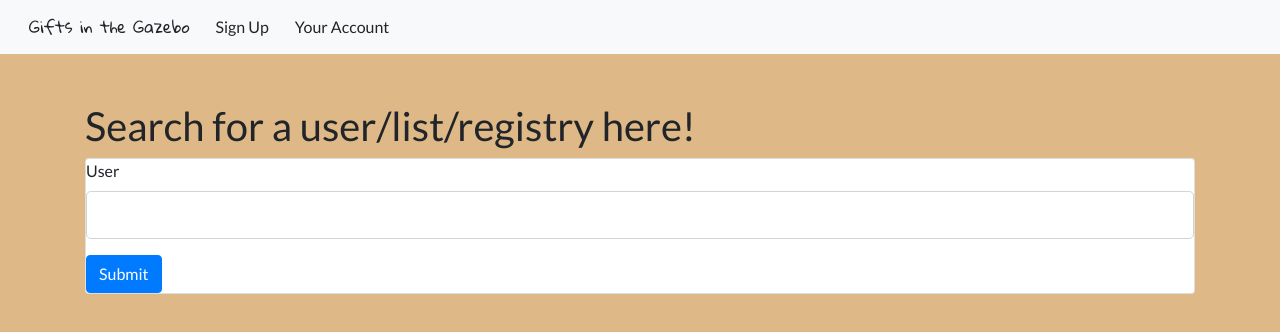
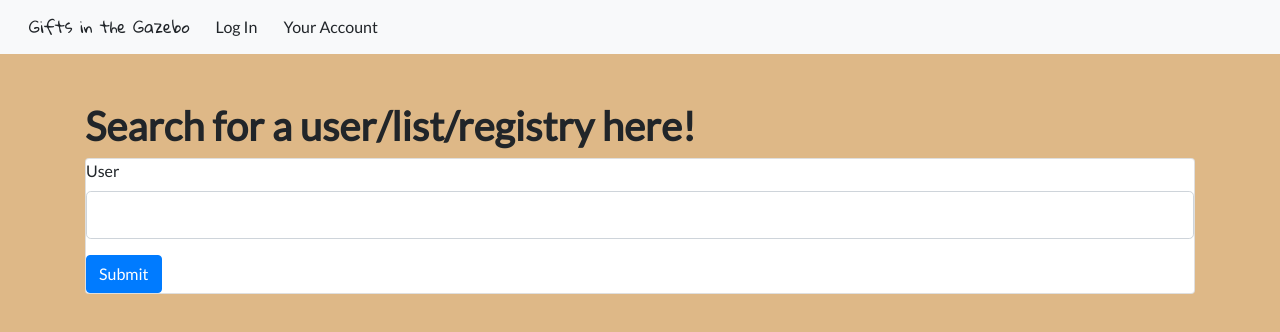
Before and after one commit to samityo/Giftstar, a React (Create React App) app in the folder client/: page /UserSearch in a window 1280 px wide. Shown: the top 332 px of the page. Built offline with nearby package versions, Linux system fonts and the light colour scheme.

Commit message:
updates to component links and css

```diff
--- a/client/src/App.css
+++ b/client/src/App.css
@@ -1,6 +1,10 @@
 body{
   background: burlywood;
   font-family: 'Lato', sans-serif;
+}
+
+h1 {
+  font-weight: bold
 }
 
 .header{
@@ -27,6 +31,7 @@ body{
 
 
 .list li {
+  font-size: 18pt;
   list-style: none;
   border-bottom: 1px dotted #ccc;
   text-indent: 25px;
@@ -34,3 +39,7 @@ body{
   padding: 10px;
   text-transform: capitalize;
 }
+
+li a {
+  text-indent: 0
+}
--- a/client/src/components/Login.js
+++ b/client/src/components/Login.js
@@ -34,7 +34,7 @@ loginUser({
   email: this.state.email,
   password: this.state.password
 }).then(() =>{
- this.props.history.push("/Account")
+ this.props.history.push("/RegistryList")
   this.setState({
     loggedIn: true
   })
--- a/client/src/components/Navbar.js
+++ b/client/src/components/Navbar.js
@@ -13,10 +13,10 @@ function Navbar () {
         <ul className='navbar-nav justify-content-end'>
 
           <li className='nav-item'>
-            <NavLink to='/SignUp' className='btn'>Sign Up</NavLink>
+            <NavLink to='/Login' className='btn'>Log In</NavLink>
           </li>
           <li className='nav-item'>
-            <NavLink to='/Account' className='btn'>Your Account</NavLink>
+            <NavLink to='/RegistryList' className='btn'>Your Account</NavLink>
           </li>
 
         </ul>
--- a/client/src/components/ProdListItem.js
+++ b/client/src/components/ProdListItem.js
@@ -2,8 +2,10 @@ import React from 'react'
 
 function ProdListItem (props) {
   return (
-    <li className='border-bottom'>{props.name}  | <a href={props.link ? props.link : ''}>{props.link ? "Buy it here" : ""}</a> <br />
-      <button className='btn btn-success ml-3' onClick={props.claimProduct}>Claim this item!</button>
+    <li className='border-bottom'>{props.name} <br />
+
+      <button className='btn btn-success mx-3' onClick={props.claimProduct}>Claim this item!</button>
+    <a href={props.link ? props.link : ''} className={props.link ? "btn btn-primary" : "" } target="blank">{props.link ? "purchase it here" : ""}</a>
     </li>
   )
 }
--- a/client/src/components/RegistryList.js
+++ b/client/src/components/RegistryList.js
@@ -35,7 +35,7 @@ class RegistryList extends React.Component {
     return (
       <div className="container">
         <ToastContainer />
-        <h1 className="text-center">{this.state.user.firstName} {this.state.user.lastName}'s Wishlist</h1>
+        <h1 className="text-center">{this.state.user ? this.state.user.firstName : "No account is logged in right now."} {this.state.user ? this.state.user.lastName + "'s Wishlist" : ""}</h1>
         <div className="row">
           <div className="col-md-4">
             <AddItem />
--- a/client/src/pages/Success.js
+++ b/client/src/pages/Success.js
@@ -11,7 +11,7 @@ function Success () {
       <p>Now, let's get your first gift registry started!</p>
 
       <NavLink to='/CreateList' className='btn btn-success btn-lg mb-3'>Create Registry</NavLink> <br />
-      <NavLink to='/Account' className='btn btn-primary'>View My Account Page</NavLink>
+      {/* <NavLink to='/Account' className='btn btn-primary'>View My Account Page</NavLink> */}
     </div>
   )
 }
--- a/client/src/pages/Welcome.js
+++ b/client/src/pages/Welcome.js
@@ -15,8 +15,8 @@ function Welcome () {
             <div className='card text-center'>
               <div className='card-body'>
                 <h2>How can we help you today?</h2>
-                <NavLink to='/LogIn' className='btn btn-primary mx-2'>Create Registry</NavLink>
-                <NavLink to='/UserSearch' className='btn btn-success mx-2'>Find/View Registry</NavLink>
+                <NavLink to='/LogIn' className='btn btn-primary mx-2'>Create/Edit List</NavLink>
+                <NavLink to='/UserSearch' className='btn btn-success mx-2'>Find/View Another's List</NavLink>
               </div>
             </div>
           </div>
```
